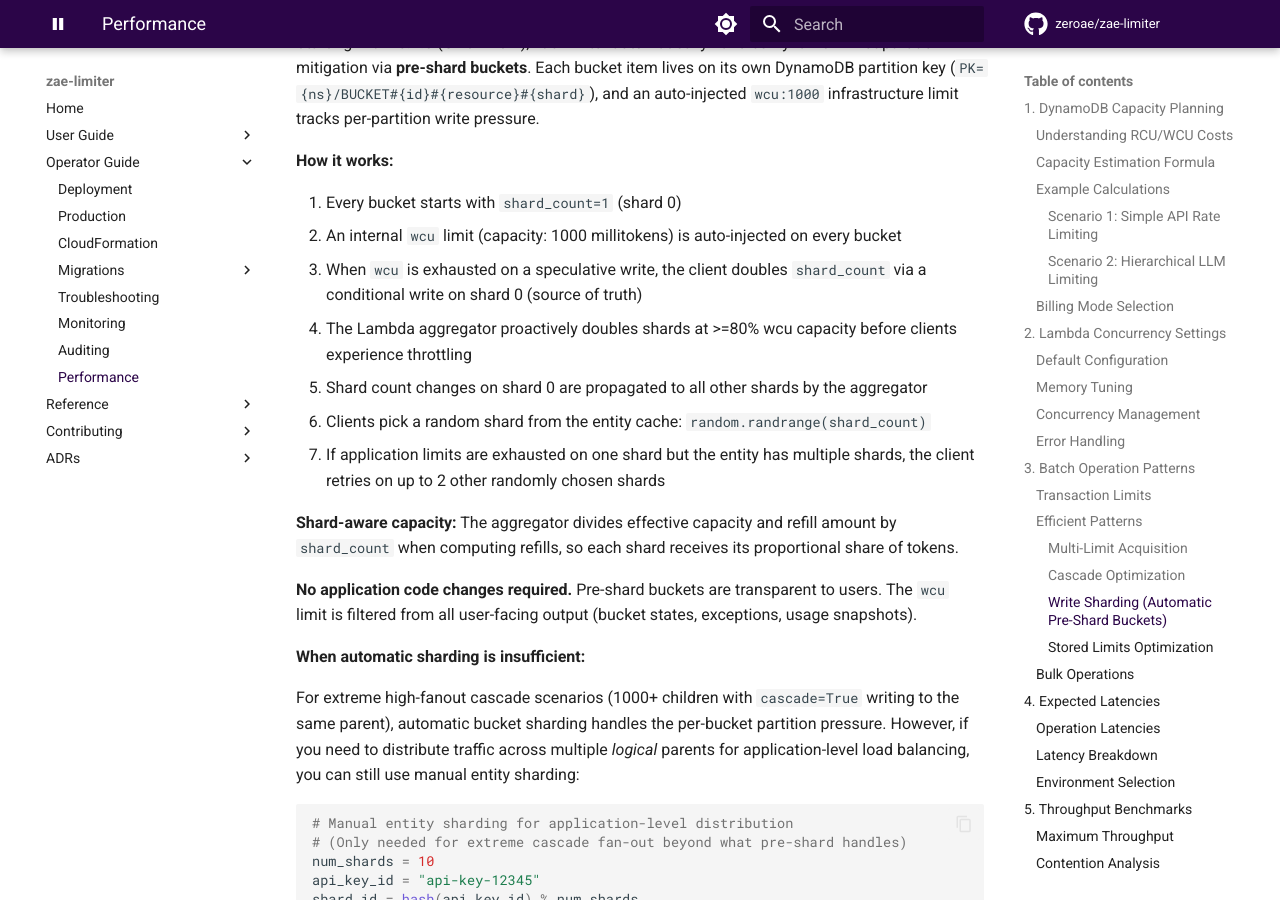
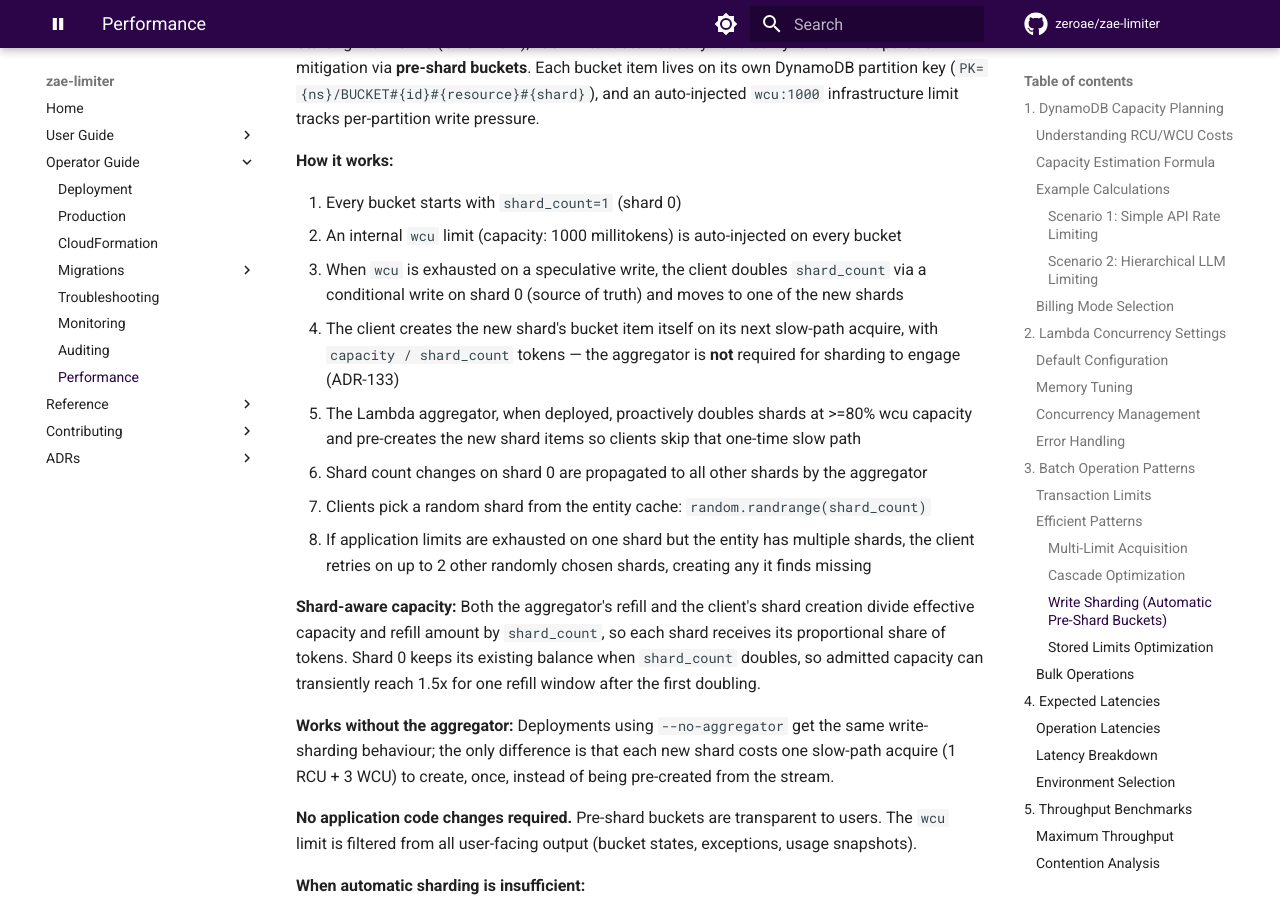
Before and after one commit to zeroae/zae-limiter, an MkDocs documentation site: the page built from docs/performance.md, in a window 1280 px wide and 900 px high, scrolled down 6997 px. Built offline with MkDocs 1.6.1 and Material for MkDocs 9.7.7, drawn with Linux system fonts in a browser that asks for light colours; comment, search, counter and statistics services are not loaded; the version menu is left out.

Commit message:
📝 docs(performance): state write sharding no longer needs the aggregator
Update the pre-shard bucket sections of CLAUDE.md and docs/performance.md
for ADR-133: the client creates shard N>0 items on its slow path, so the
aggregator's proactive sharding is an optimization rather than a
requirement. Add the client shard create writer row and its cost.

Co-Authored-By: Claude Fable 5.1 <noreply@anthropic.com>
Claude-Session: https://claude.ai/code/session_01QdVj8nPhUwTz2aNJzMFqt5

```diff
--- a/docs/performance.md
+++ b/docs/performance.md
@@ -246,17 +246,27 @@ infrastructure limit tracks per-partition write pressure.
 1. Every bucket starts with `shard_count=1` (shard 0)
 2. An internal `wcu` limit (capacity: 1000 millitokens) is auto-injected on every bucket
 3. When `wcu` is exhausted on a speculative write, the client doubles `shard_count` via a
-   conditional write on shard 0 (source of truth)
-4. The Lambda aggregator proactively doubles shards at >=80% wcu capacity before clients
-   experience throttling
-5. Shard count changes on shard 0 are propagated to all other shards by the aggregator
-6. Clients pick a random shard from the entity cache: `random.randrange(shard_count)`
-7. If application limits are exhausted on one shard but the entity has multiple shards,
-   the client retries on up to 2 other randomly chosen shards
+   conditional write on shard 0 (source of truth) and moves to one of the new shards
+4. The client creates the new shard's bucket item itself on its next slow-path acquire,
+   with `capacity / shard_count` tokens — the aggregator is **not** required for
+   sharding to engage (ADR-133)
+5. The Lambda aggregator, when deployed, proactively doubles shards at >=80% wcu capacity
+   and pre-creates the new shard items so clients skip that one-time slow path
+6. Shard count changes on shard 0 are propagated to all other shards by the aggregator
+7. Clients pick a random shard from the entity cache: `random.randrange(shard_count)`
+8. If application limits are exhausted on one shard but the entity has multiple shards,
+   the client retries on up to 2 other randomly chosen shards, creating any it finds
+   missing
 
-**Shard-aware capacity:** The aggregator divides effective capacity and refill amount
-by `shard_count` when computing refills, so each shard receives its proportional share
-of tokens.
+**Shard-aware capacity:** Both the aggregator's refill and the client's shard creation
+divide effective capacity and refill amount by `shard_count`, so each shard receives its
+proportional share of tokens. Shard 0 keeps its existing balance when `shard_count`
+doubles, so admitted capacity can transiently reach 1.5x for one refill window after the
+first doubling.
+
+**Works without the aggregator:** Deployments using `--no-aggregator` get the same
+write-sharding behaviour; the only difference is that each new shard costs one slow-path
+acquire (1 RCU + 3 WCU) to create, once, instead of being pre-created from the stream.
 
 **No application code changes required.** Pre-shard buckets are transparent to users.
 The `wcu` limit is filtered from all user-facing output (bucket states, exceptions,
```
Also changed, not shown: CLAUDE.md (+12 -3 lines).
